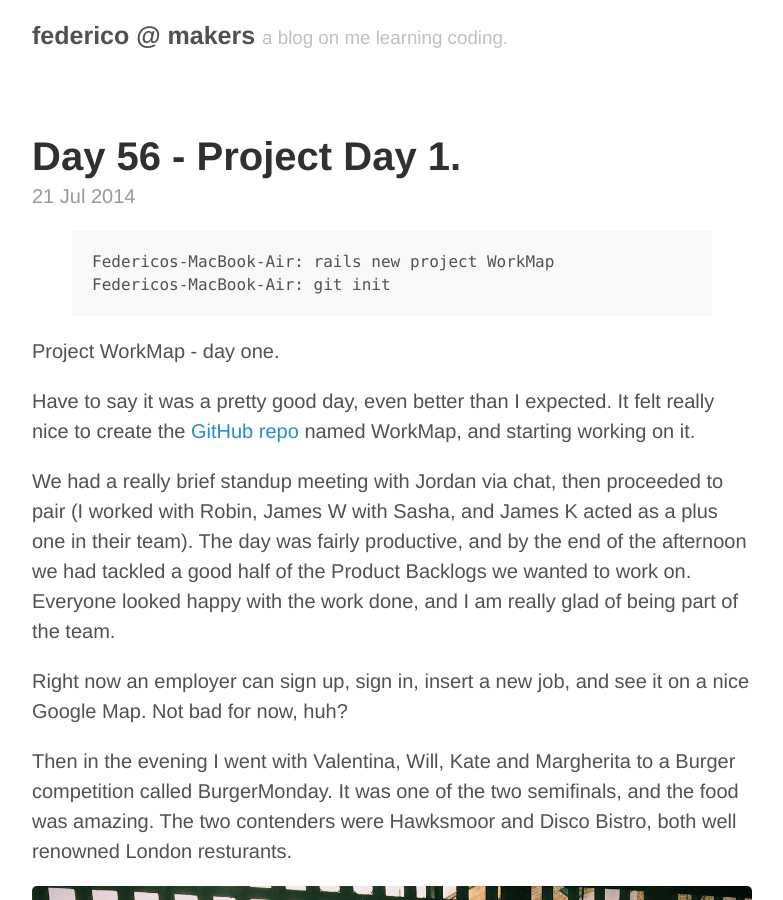
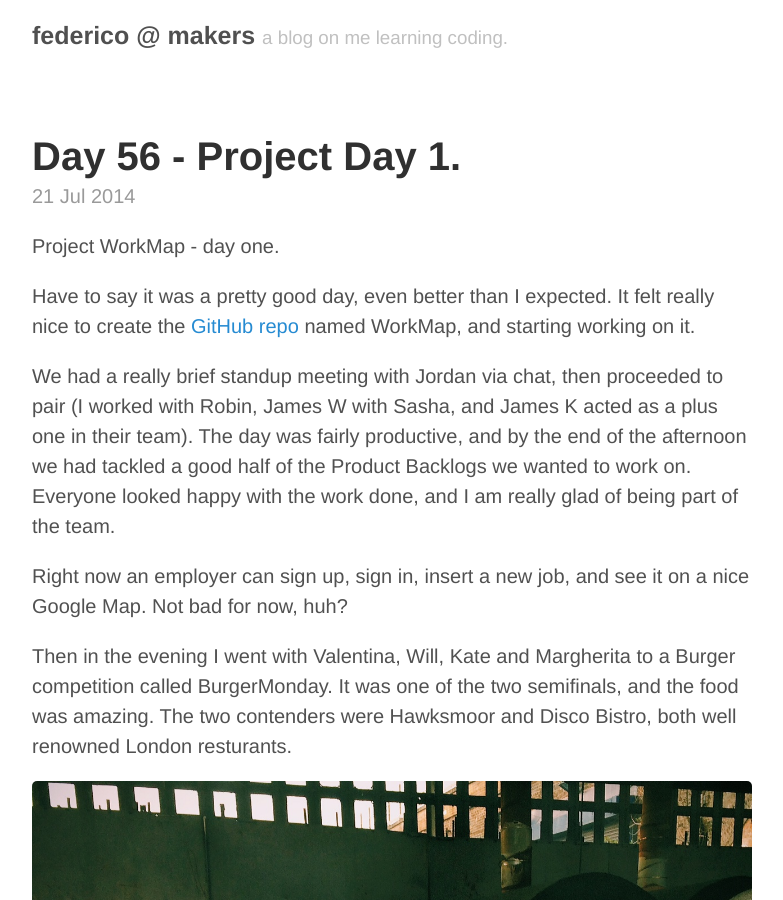
Before and after one commit to federicomaffei/federicomaffei.github.io, a Jekyll site: the page built from _posts/2014-07-21-day-56.md, in a window 1280 px wide and 900 px high. Shown: the whole window, without its empty margins (248-1031 px from the left). Built offline with Jekyll 4.4.1, drawn with Linux system fonts in a browser that asks for light colours; Markdown is read by kramdown in place of the engine named in the settings; comment, search, counter and statistics services are not loaded.

Commit message:
highlight closing problem solved

```diff
--- a/_posts/2014-07-21-day-56.md
+++ b/_posts/2014-07-21-day-56.md
@@ -3,13 +3,6 @@ layout: post
 title: Day 56 - Project Day 1.
 comments: true
 ---
-
-{% highlight bash %}
-
-Federicos-MacBook-Air: rails new project WorkMap
-Federicos-MacBook-Air: git init
-
-{% endhighlight %}
 
 Project WorkMap - day one.
 
```
